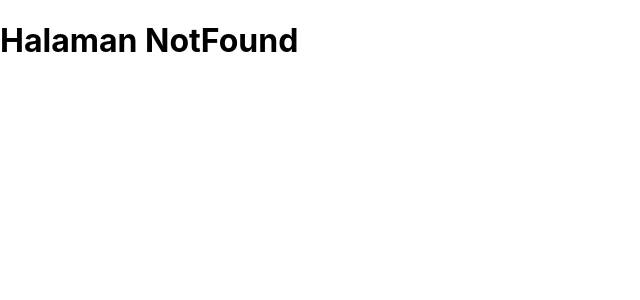
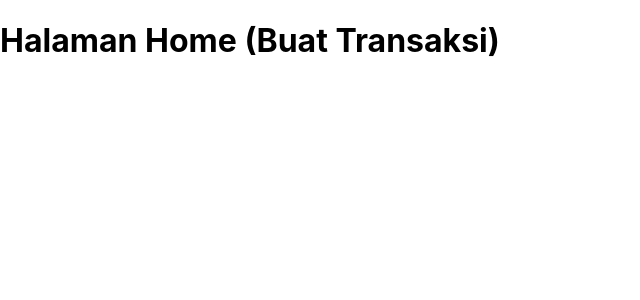
Before and after one commit to ujangaris/aplikasi-penjualan-react-firebase, a React (Create React App) app: page / in a window 1280 px wide. Shown: the top 300 px of the page, without its empty margins (0-640 px from the left). Built offline with nearby package versions, Linux system fonts and the light colour scheme.

Commit message:
routing halaman home dan penggunaan props exact

```diff
--- a/src/App.js
+++ b/src/App.js
@@ -18,6 +18,7 @@
     <Router>
 
       <Switch>
+        <Route path="/" exact component={Private} />
         <Route path="/pengaturan" component={Private} />
         <Route path="/produk" component={Private} />
         <Route path="/transaksi" component={Private} />
--- /dev/null
+++ b/src/pages/private/home/index.js
@@ -0,0 +1,9 @@
+
+import React from 'react';
+
+
+function Home() {
+    return <h1>Halaman Home (Buat Transaksi)</h1>
+}
+
+export default Home;
--- a/src/pages/private/index.js
+++ b/src/pages/private/index.js
@@ -6,6 +6,7 @@
 import Pengaturan from './pengaturan'
 import Produk from './produk'
 import Transaksi from './transaksi'
+import Home from './home'
 
 function Private() {
     return (
@@ -14,6 +15,7 @@
             <Route path="/pengaturan" component={Pengaturan} />
             <Route path="/produk" component={Produk} />
             <Route path="/transaksi" component={Transaksi} />
+            <Route component={Home} />
 
         </Switch>
     )
```
